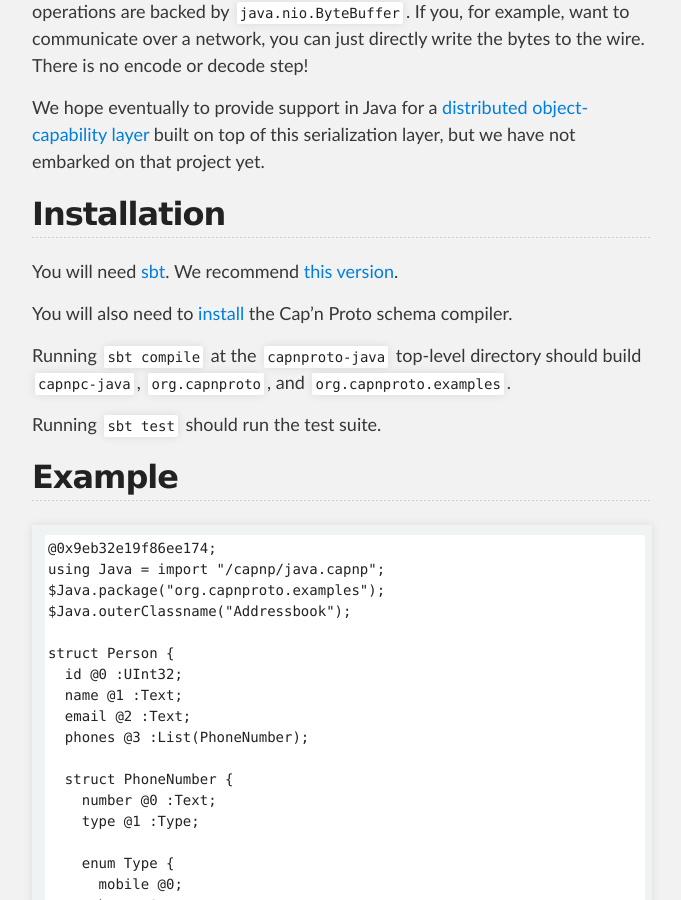
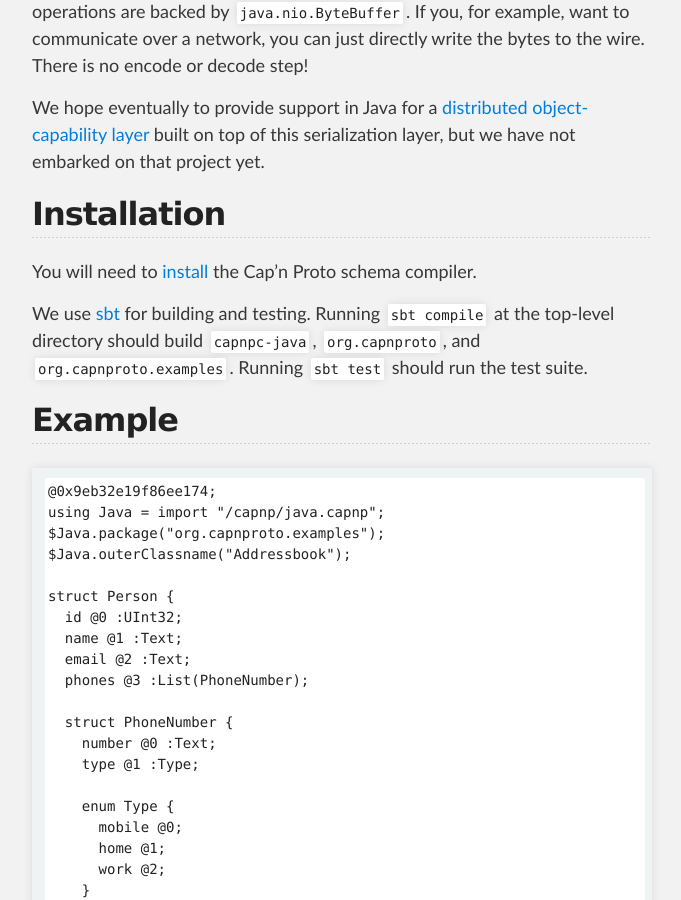
Before and after one commit to capnproto/capnproto-java, a Jekyll site: the page built from index.md, in a window 1280 px wide and 900 px high, scrolled down 594 px. Shown: the whole window, without its empty margins (298-979 px from the left). Built offline with Jekyll 4.4.1, drawn with Linux system fonts in a browser that asks for light colours; Markdown is read by kramdown in place of the engine named in the settings.

Commit message:
adjustments

```diff
--- a/_includes/header.html
+++ b/_includes/header.html
@@ -23,7 +23,8 @@
 
           <div class="menu_bar">
             <a href="{{site.baseurl}}/index.html">Introduction</a>
-          <a href="{{site.baseurl}}/news.html">News</a>
+            &nbsp;
+            <a href="{{site.baseurl}}/news.html">News</a>
           </div>
         </header>
     </div>
--- a/index.md
+++ b/index.md
@@ -33,14 +33,11 @@ but we have not embarked on that project yet.
 
 ## Installation
 
-You will need [sbt](http://scala-sbt.org).
-We recommend [this version](https://github.com/paulp/sbt-extras).
+You will need to [install](http://capnproto.org/install.html) the Cap'n Proto schema compiler.
 
-You will also need to [install](http://capnproto.org/install.html) the Cap'n Proto schema compiler.
-
-Running `sbt compile` at the `capnproto-java` top-level directory should build `capnpc-java`,
+We use [sbt](http://scala-sbt.org) for building and testing.
+Running `sbt compile` at the top-level directory should build `capnpc-java`,
 `org.capnproto`, and `org.capnproto.examples`.
-
 Running `sbt test` should run the test suite.
 
 ## Example
```
